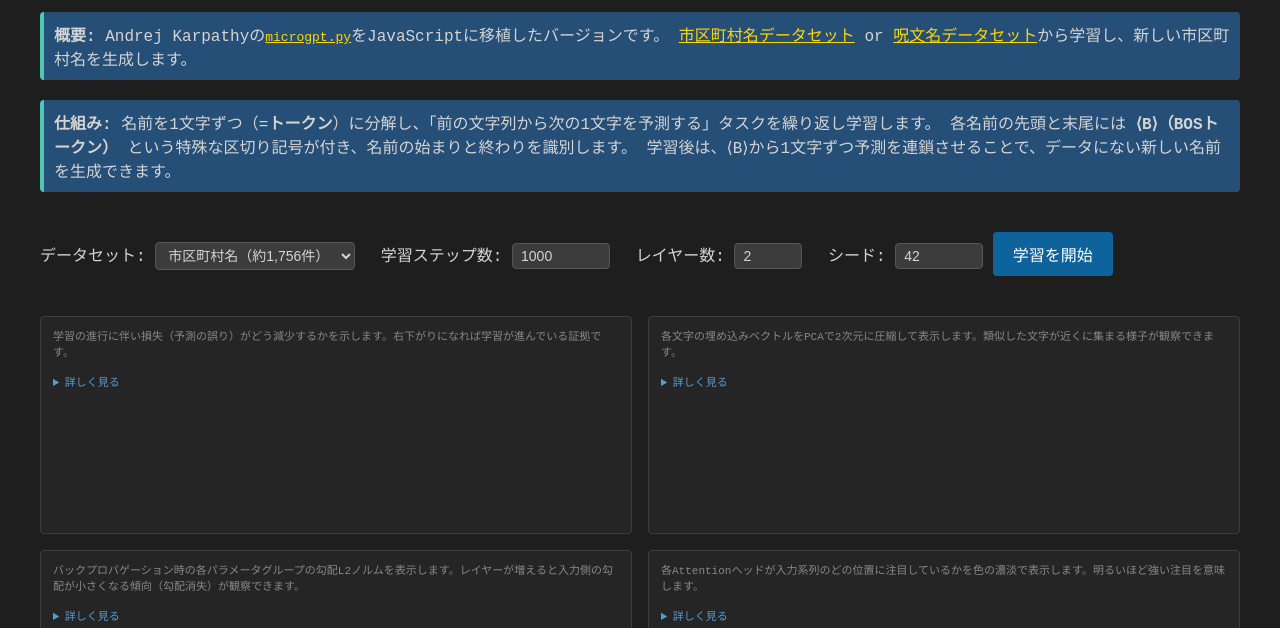
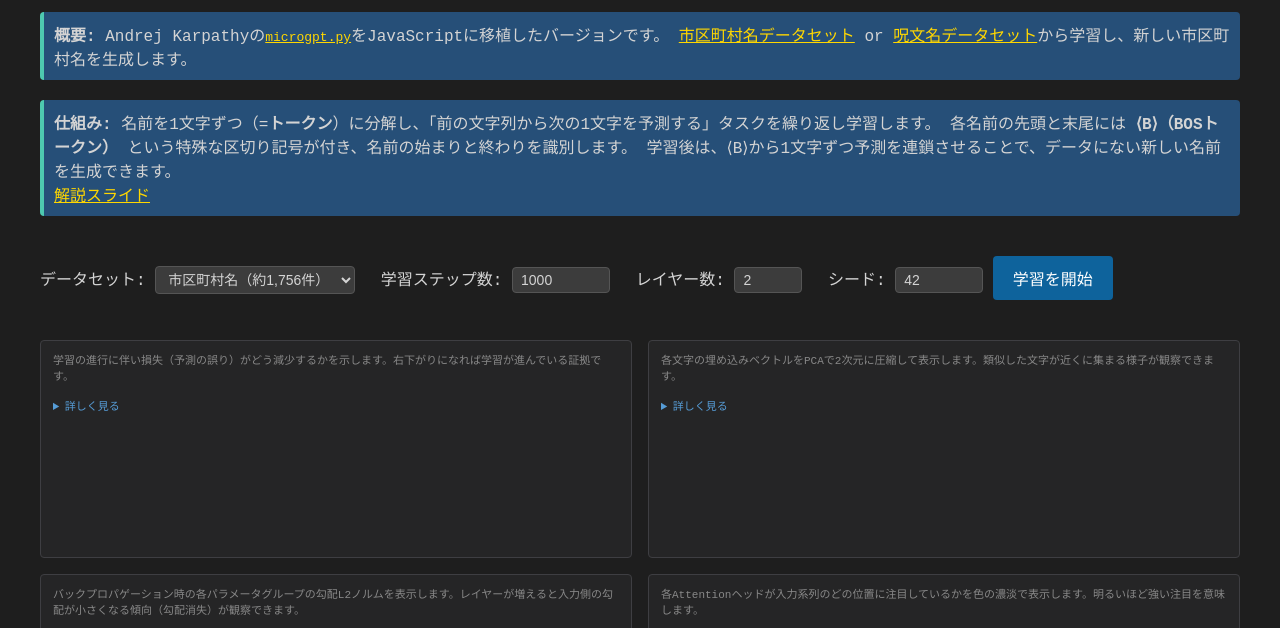
Before and after one commit to shimizu/MicroGPT_viz, a website built with Vite: page src/index.html in a window 1280 px wide. Shown: the part 153-781 px from the top of the page. Built offline with nearby package versions, Linux system fonts and the light colour scheme.

Commit message:
LLM解説資料へのリンク追加

```diff
--- a/src/index.html
+++ b/src/index.html
@@ -135,6 +135,8 @@
         名前を1文字ずつ（=<strong>トークン</strong>）に分解し、「前の文字列から次の1文字を予測する」タスクを繰り返し学習します。
         各名前の先頭と末尾には <strong>⟨B⟩（BOSトークン）</strong> という特殊な区切り記号が付き、名前の始まりと終わりを識別します。
         学習後は、⟨B⟩から1文字ずつ予測を連鎖させることで、データにない新しい名前を生成できます。
+        <br/>
+        <a href="https://claude.ai/public/artifacts/128d5c61-5c5a-4c46-9c91-6f79ae74b8c8">解説スライド</a>
     </div>
 
     <label for="dataset" title="学習に使用するデータセットを選択します">データセット: </label>
```
